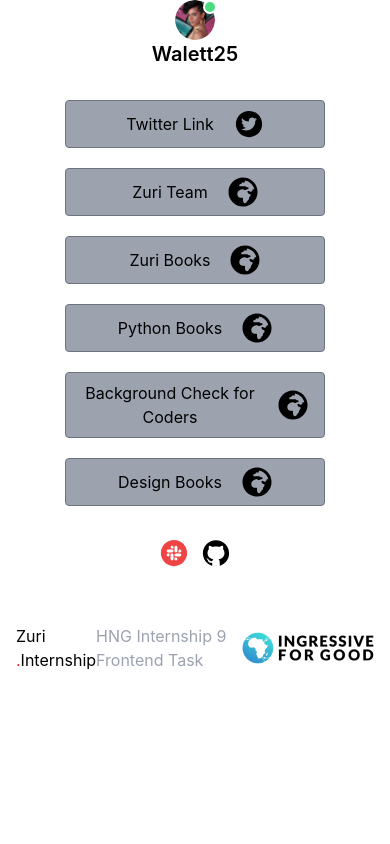
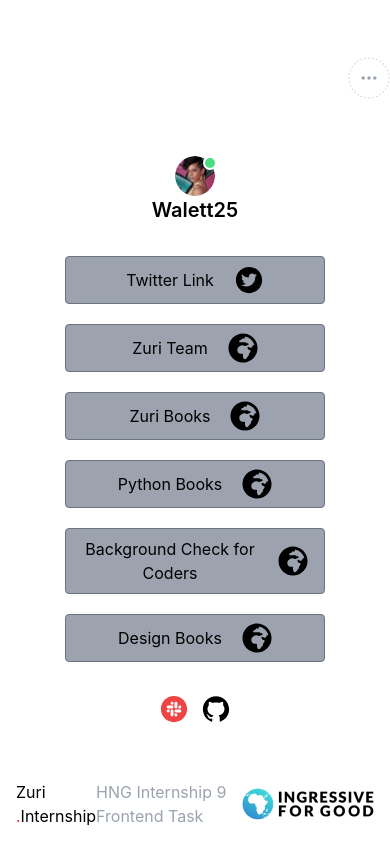
Before and after one commit to Rahdeg/webpage, a React (Create React App) app: page / in a window 390 px wide. Built offline with nearby package versions, Linux system fonts and the light colour scheme.

Commit message:
added mobile menu

```diff
--- a/src/App.js
+++ b/src/App.js
@@ -1,9 +1,13 @@
 import {Profile,Link, Footer, Social} from './components'
+import Menu from './assets/_Avatar share button.png'
 import './App.css';
 
 function App() {
   return (
     <div className="flex flex-col h-screen">
+    <div className='flex  items-center justify-end md:hidden w-full h-full'>
+    <img src={Menu} alt=''/>
+    </div>
     <Profile/>
     <Link/>
     <Social/>
--- a/src/components/Footer.jsx
+++ b/src/components/Footer.jsx
@@ -3,7 +3,7 @@
 
 const Footer = () => {
   return (
-    <div className=' flex items-center justify-between mt-10 p-4 mb-0'>
+    <div className=' flex items-center justify-around mt-10 p-4 mb-0'>
     <h2 className=' text-black'>Zuri <span className=' text-red-600'>.</span>Internship</h2>
     <p className=' text-gray-400'>HNG Internship 9 Frontend Task</p>
     <img src={Zuri} alt='' className=''/>
```
Also changed, not shown: src/assets/_Avatar share button.png (added).
